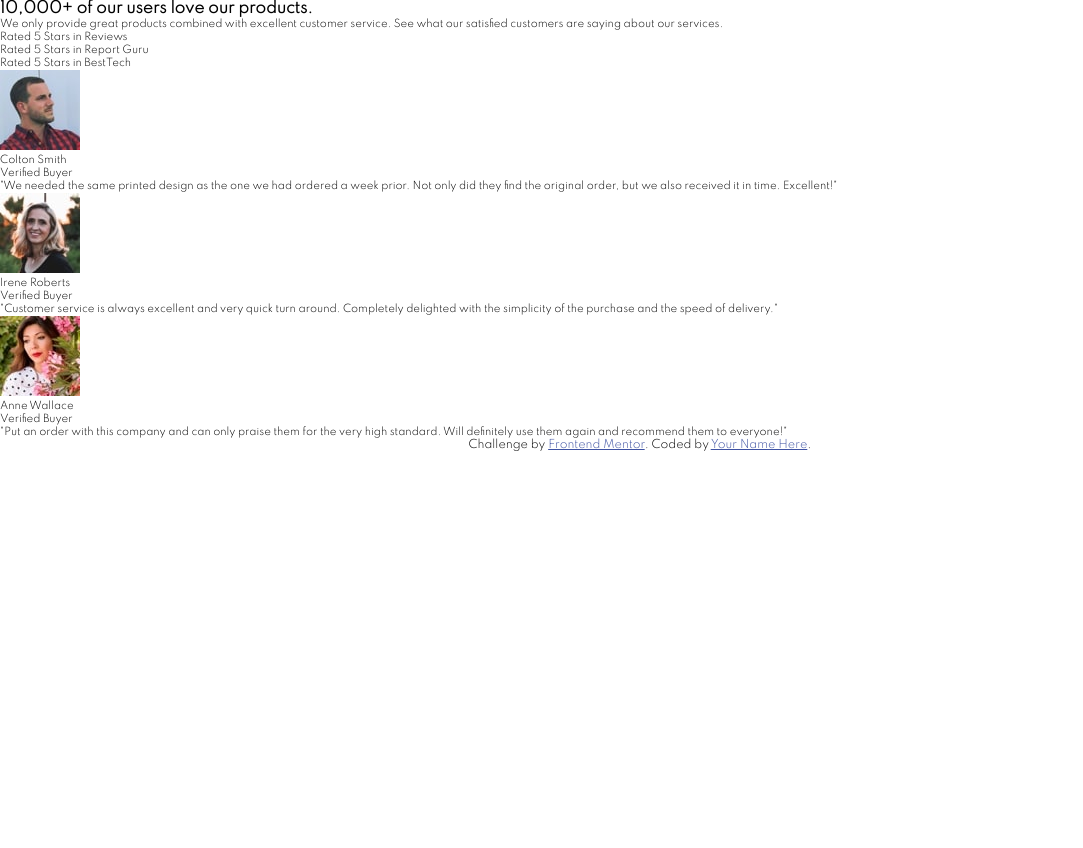
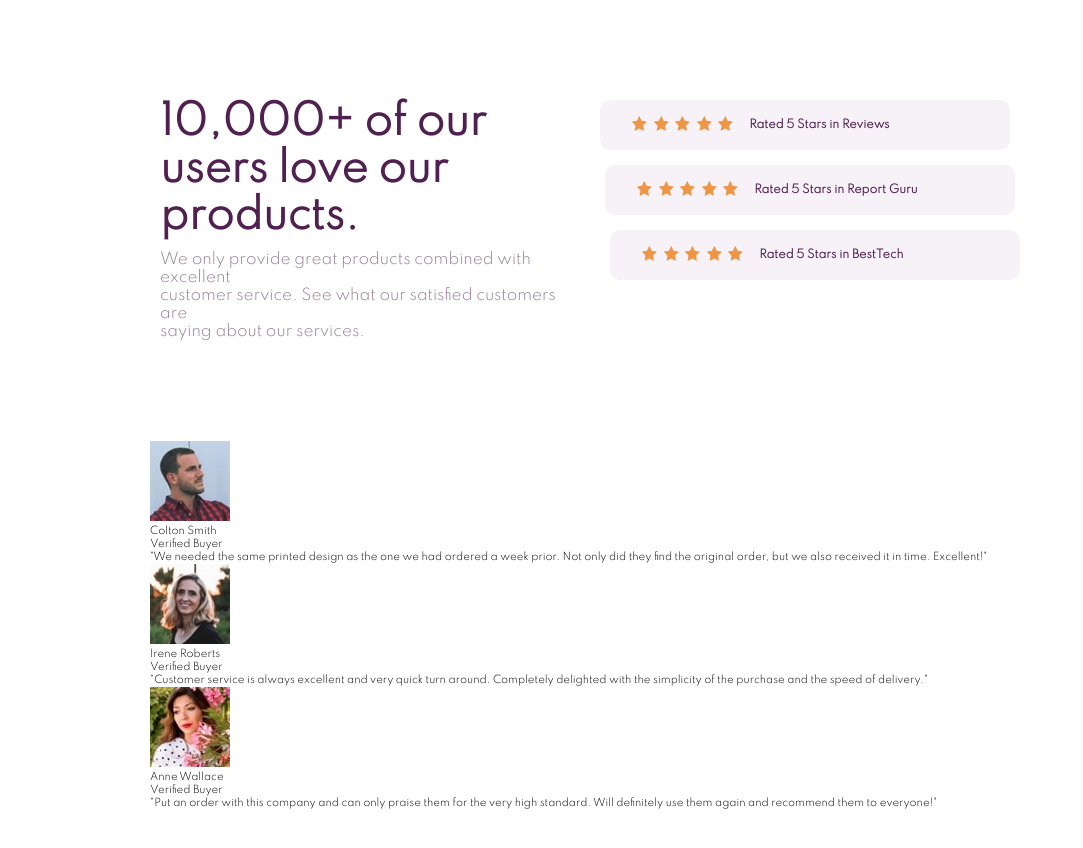
Before and after one commit to nderimsali096/social-proof-section, a website: page index.html in a window 1280 px wide. Shown: the whole page, without its empty margins (0-1083 px from the left). Before the commit the page ends 800 px from the top, so only its background shows below. Drawn offline with Linux system fonts and the light colour scheme.

Commit message:
styling the section-about

```diff
--- a/index.html
+++ b/index.html
@@ -19,34 +19,49 @@
     <title>Frontend Mentor | Social proof section</title>
 
     <!-- Feel free to remove these styles or customize in your own stylesheet 👍 -->
-    <style>
-      .attribution {
-        font-size: 11px;
-        text-align: center;
-      }
-      .attribution a {
-        color: hsl(228, 45%, 44%);
-      }
-    </style>
+
   </head>
   <body>
-
+    <div class="container">
       <main>
         <section class="section-about">
           <div class="information">
-          <h1 class="information__tittle">10,000+ of our users love our products.</h1>
-          <p class="information__info">We only provide great products combined with excellent customer service.
-            See what our satisfied customers are saying about our services.</p>
+            <h1 class="information__tittle">10,000+ of our <br> users love our <br> products.</h1>
+            <p class="information__info">We only provide great products combined with excellent <br> customer service.
+              See what our satisfied customers are <br> saying about our services.</p>
           </div>
           <div class="rating">
             <div class="rating__reviews">
-            Rated 5 Stars in Reviews
+              <span class="rating__stars">
+                <img class="rating__stars--item" src="images/icon-star.svg" alt="star">
+                <img class="rating__stars--item" src="images/icon-star.svg" alt="star">
+                <img class="rating__stars--item" src="images/icon-star.svg" alt="star">
+                <img class="rating__stars--item" src="images/icon-star.svg" alt="star">
+                <img class="rating__stars--item" src="images/icon-star.svg" alt="star">
+              </span>
+              <span class="rating__site">Rated 5 Stars in Reviews</span>
             </div>
-          <div class="rating__reptort-guru">
-            Rated 5 Stars in Report Guru
+            <div class="rating__report-guru">
+              <span class="rating__stars">
+                <img class="rating__stars--item" src="images/icon-star.svg" alt="star">
+                <img class="rating__stars--item" src="images/icon-star.svg" alt="star">
+                <img class="rating__stars--item" src="images/icon-star.svg" alt="star">
+                <img class="rating__stars--item" src="images/icon-star.svg" alt="star">
+                <img class="rating__stars--item" src="images/icon-star.svg" alt="star">
+              </span>
+              <span class="rating__site">Rated 5 Stars in Report Guru</span>
+
             </div>
             <div class="rating__best-tech">
-            Rated 5 Stars in BestTech
+              <span class="rating__stars">
+                <img class="rating__stars--item" src="images/icon-star.svg" alt="star">
+                <img class="rating__stars--item" src="images/icon-star.svg" alt="star">
+                <img class="rating__stars--item" src="images/icon-star.svg" alt="star">
+                <img class="rating__stars--item" src="images/icon-star.svg" alt="star">
+                <img class="rating__stars--item" src="images/icon-star.svg" alt="star">
+              </span>
+              <span class="rating__site">Rated 5 Stars in BestTech</span>
+
             </div>
           </div>
         </section>
@@ -108,5 +123,7 @@
           >Frontend Mentor</a
         >. Coded by <a href="#">Your Name Here</a>.
       </div>
+    </div>
+
   </body>
 </html>
--- a/sass/_base.scss
+++ b/sass/_base.scss
@@ -1,7 +1,6 @@
 *,*::after,*::before {
     margin: 0;
     padding: 0;
-    box-sizing: border-box;
 }
 
 html {
@@ -28,3 +27,11 @@ body {
     --dark-grayish-magenta: hsl(303, 10%, 53%);
     --light-grayish-magenta: hsl(300, 24%, 96%);
 }
+.attribution {
+        font-size: 11px;
+        text-align: center;
+        display: none;
+}
+.attribution a {
+        color: hsl(228, 45%, 44%);
+}
--- a/sass/_components.scss
+++ b/sass/_components.scss
@@ -0,0 +1,101 @@
+.container {
+    margin: 9rem 0;
+    margin-left: 15rem;
+    margin-right: 10rem;
+}
+
+.section-about {
+    display: flex;
+    justify-content: space-between;
+    margin: 9rem 0;
+    //align-items: center;
+}
+
+.information {
+    display: flex;
+    flex-direction: column;
+    padding: 1rem;
+    width: 50%;
+
+
+    &__tittle {
+        font-size: 4rem;
+        font-weight: 700;
+        color: var(--very-dark-magenta);
+        margin-bottom: 1rem;
+
+    }
+
+    &__info {
+        font-size: 1.5rem;
+        font-weight: 400;
+        color: var(--dark-grayish-magenta);
+    }
+}
+
+.rating {
+    display: flex;
+    flex-direction: column;
+    padding: 1rem;
+    width: 50%;
+    margin-right: 15rem;
+
+
+
+    &__reviews {
+        display: flex;
+        justify-content: start;
+        align-items: center;
+        height: 3rem;
+        width: 35rem;
+        background-color: var(--light-grayish-magenta);
+        padding: 1rem 3rem;
+        border-radius: 10px;
+        margin-bottom: 1.5rem;
+        align-self: flex-start;
+
+
+    }
+
+    &__report-guru {
+        display: flex;
+        justify-content: start;
+        align-items: center;
+        height: 3rem;
+        width: 35rem;
+        background-color: var(--light-grayish-magenta);
+        padding: 1rem 3rem;
+        border-radius: 10px;
+        margin-bottom: 1.5rem;
+        align-self: center;
+    }
+
+    &__best-tech {
+        display: flex;
+        justify-content: start;
+        align-items: center;
+        height: 3rem;
+        width: 35rem;
+        background-color: var(--light-grayish-magenta);
+        padding: 1rem 3rem;
+        border-radius: 10px;
+        align-self: flex-end;
+    }
+
+    &__stars {
+        margin-right: 1.4rem;
+
+        &--item {
+            height: 1.5rem;
+            width: 1.5rem;
+            padding: 0.2rem;
+        }
+    }
+
+    &__site {
+        font-size: 1.1rem;
+        font-weight: 700;
+        color: var(--very-dark-magenta);
+
+    }
+}
```
Also changed, not shown: css/main.css. Lines whose indentation alone changed are shown as unchanged.
